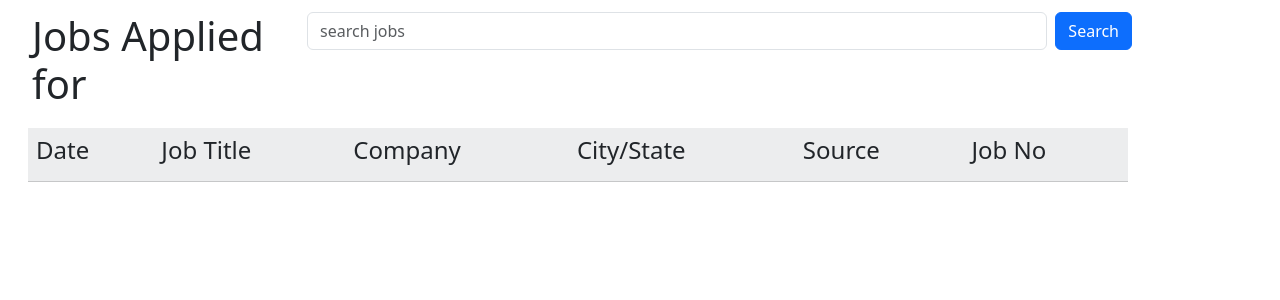
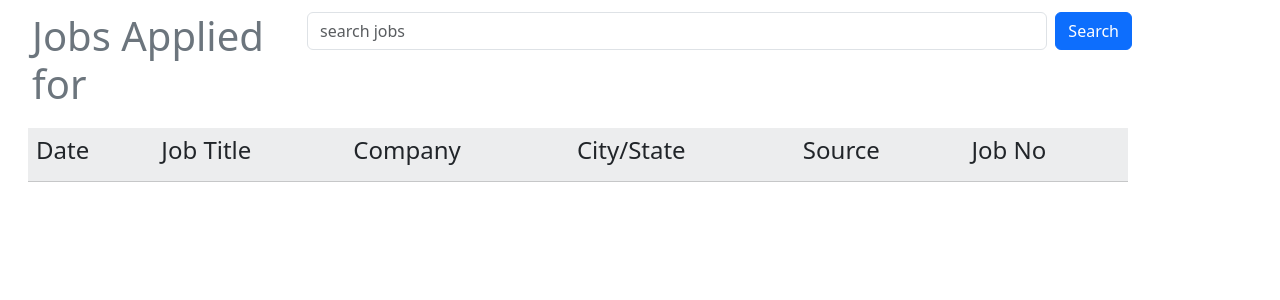
Before and after one commit to garykpdx/jobtracker, a Django app: page /jobapps/ in a window 1280 px wide. Shown: the part 56-356 px from the top of the page. Run offline with Django 5.2, Linux system fonts and the light colour scheme; the visitor is signed in with stand-in values (Sample User, id 1); data that the repository does not hold is empty; parts of the project's set-up code (start-up, migrations or seed data) failed here and were passed over.

Commit message:
update header format in job search

```diff
--- a/jobtracker/jobapps/templates/jobapps/jobapp_list.html
+++ b/jobtracker/jobapps/templates/jobapps/jobapp_list.html
@@ -9,7 +9,7 @@ Job App List
 <div class="container m-2">
     <div class="row p-1">
         <div class="jobapp col-3 text-start">
-            <h2 class="display-6 ms-2">Jobs Applied for</h2>
+            <h2 class="display-6 text-secondary ms-2"><b>Jobs Applied for</b></h2>
         </div>
         <div class="jobapp col text-start">
             <form class="d-flex" method=POST action="{% url 'search' %}">
--- a/jobtracker/jobapps/templates/jobapps/search_job.html
+++ b/jobtracker/jobapps/templates/jobapps/search_job.html
@@ -9,7 +9,7 @@ Job Tracker - New Job App
 <div class="container m-2">
     <div class="row p-1">
         <div class="jobapp col-3 text-start">
-            <h2 class="display-6 ms-2">Jobs Applied for</h2>
+            <h2 class="display-6 text-secondary ms-2"><b>Jobs Applied for</b></h2>
         </div>
         <div class="jobapp col text-start">
             <form class="d-flex" method=POST action="{% url 'search' %}">
```
